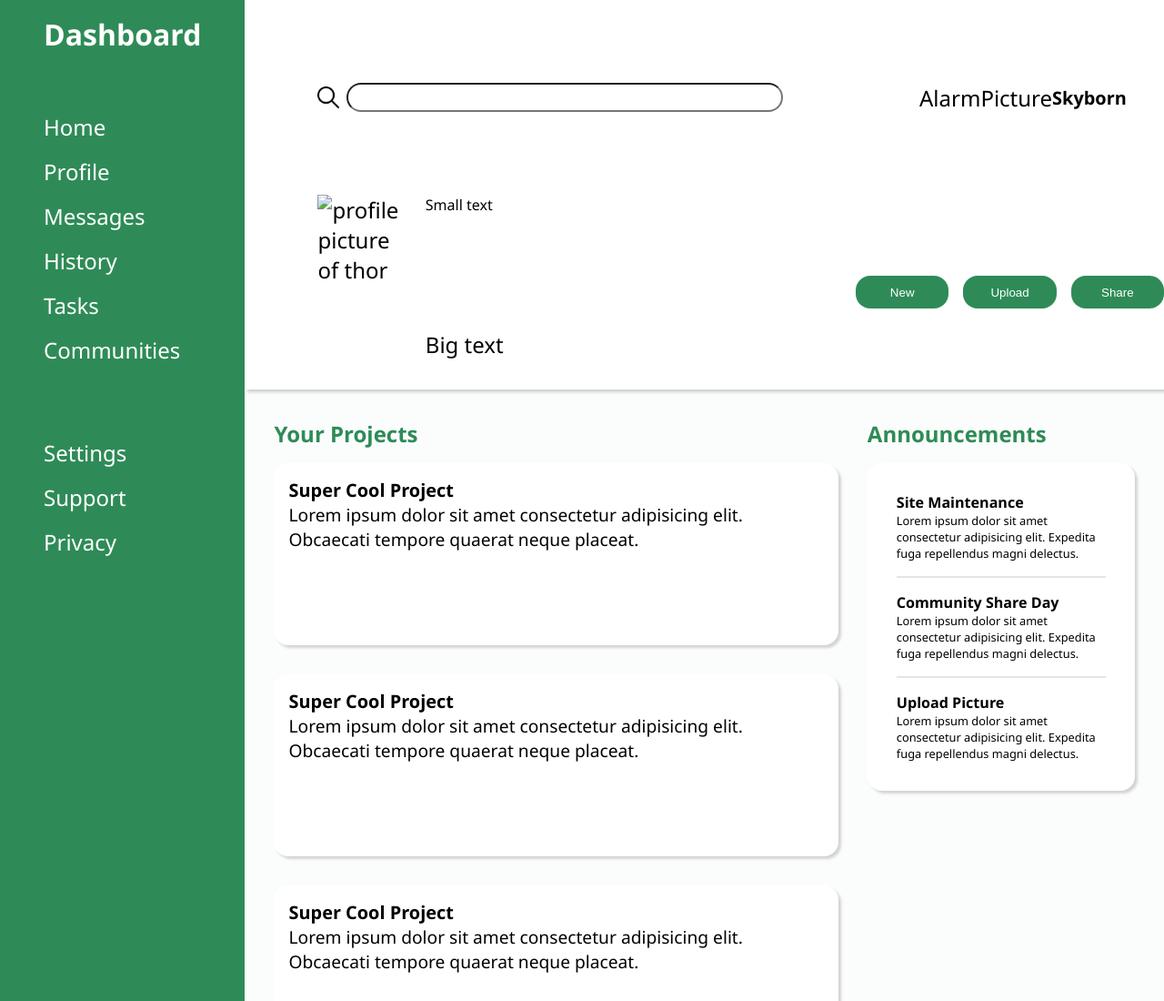
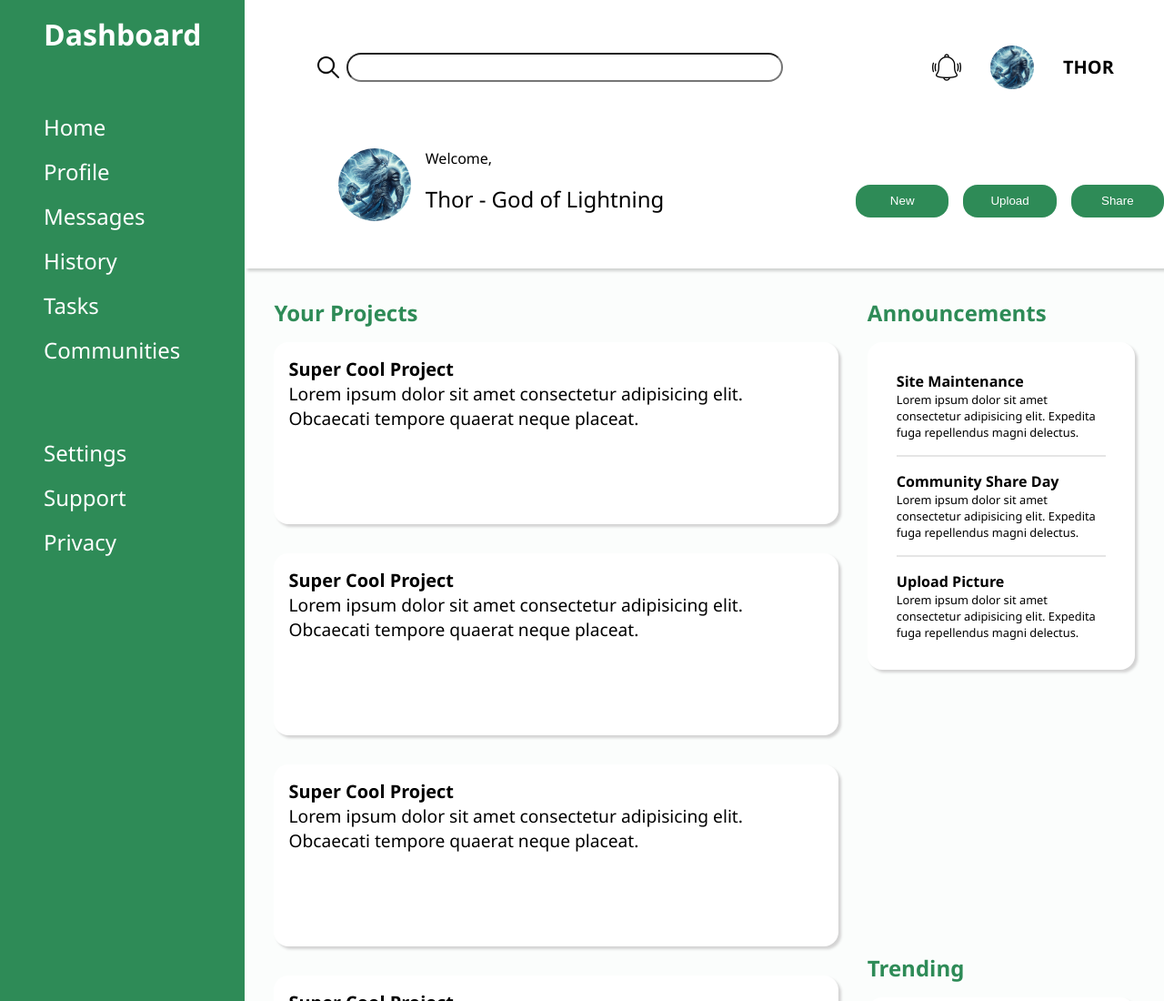
Before and after one commit to Skycral/dashboard, a plain HTML site: page index.html in a window 1280 px wide. Shown: the top 1100 px of the page at 91% size. Drawn offline with Linux system fonts and the light colour scheme.

Commit message:
feat: finish header layout

```diff
--- a/index.html
+++ b/index.html
@@ -16,18 +16,18 @@
           <input type="search" name="search" id="search" type="text" class="input">
         </form>
 
-        <ul>
-          <li>Alarm</li>
-          <li>Picture</li>
-          <li><h5>Skyborn</h5></li>
-        </ul>
+        <div class="search-nav">
+          <div class="alarm"></div>
+          <img src="Designer.jpeg" alt="profile picture of thor" class="profile-small">
+          <h5>THOR</h5>
+        </div>
       </div>
 
 
       <div class="welcome">
-        <img src="" alt="profile picture of thor">
-        <div class="smalltext"> Small text</div>
-        <div class="bigtext">Big text</div>
+        <img src="Designer.jpeg" alt="profile picture of thor" class="profile-large">
+        <div class="smalltext"> Welcome,</div>
+        <div class="bigtext">Thor - God of Lightning</div>
         <button type="button" class="new">New</button>
         <button type="button" class="upload">Upload</button>
         <button type="button" class="share">Share</button>
--- a/style.css
+++ b/style.css
@@ -43,42 +43,71 @@ li, ul {
   border-radius: 1rem;
 }
 
-.search {
+.search, .alarm {
   display: inline-block;
-  background-image: url('icons/loupe.png');
-  width: 1.5rem;
-  height: 1.5rem;
+
   background-repeat: no-repeat;
   background-size: 100% 100%;
   border: none;
   background-color: white;
 }
 
-.searchbar > ul {
+.search {
+  background-image: url('icons/loupe.png');
+  width: 1.5rem;
+  height: 1.5rem;
+}
+
+.alarm {
+  background-image: url('icons/alarm.png');
+  width: 2rem;
+  height: 2rem;
+}
+
+.search-nav {
   grid-column: 2 / 3;
   display: flex;
   justify-content: center;
   align-items: center;
+  gap: 2rem;
 
 }
+
+
 
 .welcome {
   display: grid;
   grid-template-columns: repeat(8, 1fr);
   grid-template-rows: 0.5fr 1fr;
-  gap: 1rem;
-
+  column-gap: 1rem;
+  padding: 1rem 0;
 }
 
-.big-picture {
+.profile-large, .profile-small {
+
+  background-repeat: no-repeat;
+  background-size: 100% 100%;
+  border: none;
+  border-radius: 50%;
+}
+
+.profile-large {
   grid-row: 1 / 3;
-  align-self: center;
+  justify-self: end;
+  display: inline-block;
+  width: 5rem;
+  height: 5rem;
+}
+
+.profile-small {
+  display: inline-block;
+  width: 3rem;
+  height: 3rem;
 }
 
 .bigtext {
-  grid-column: 2 / 4;
+  grid-column: 2 / 5;
   grid-row: 2 / 3;
-  align-self: center;
 }
 
 .smalltext {
```
